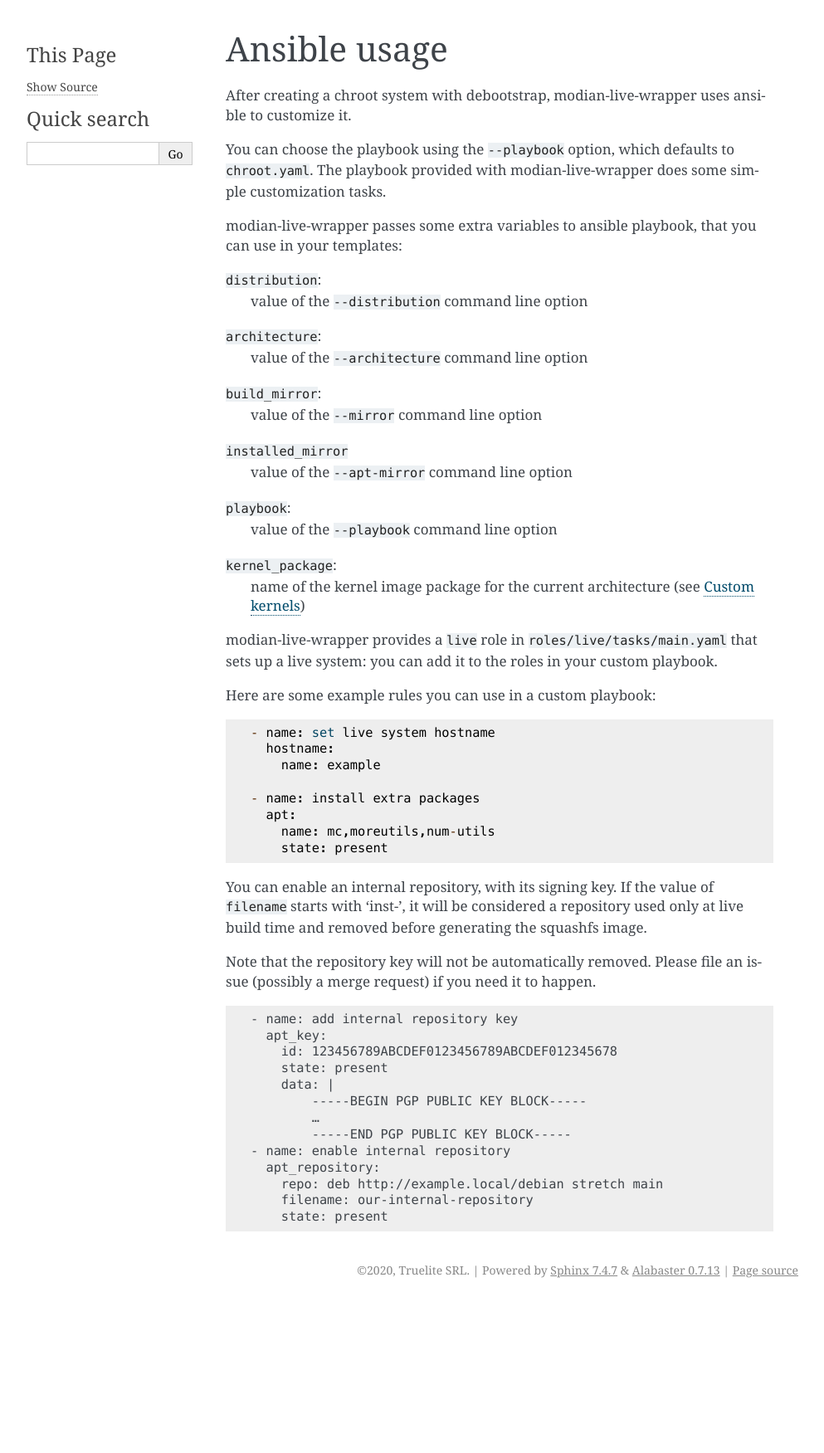
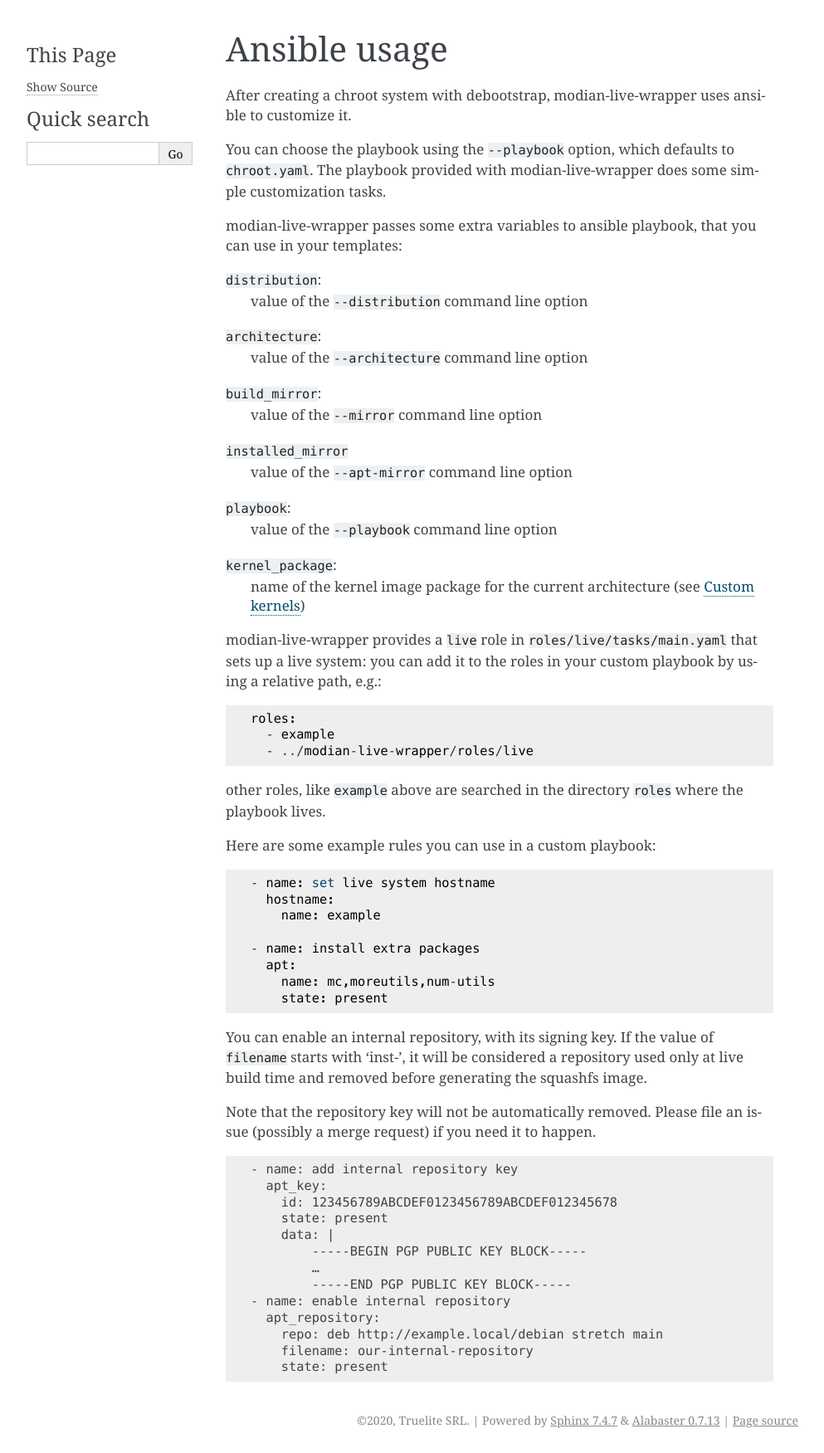
Before and after one commit to Truelite/modian, a Sphinx documentation site: the page built from docs/modian-live-wrapper/ansible.rst, in a window 1280 px wide. Shown: the whole page at 83% size, without its empty margins (148-1141 px from the left). Built offline with Sphinx 7.4.7, drawn with Linux system fonts in a browser that asks for light colours; before the commit the page ends 1570 px from its top, so only the background shows below that.

Commit message:
Document how to add a common modian-live-wrapper role to a playbook

```diff
--- a/docs/modian-live-wrapper/ansible.rst
+++ b/docs/modian-live-wrapper/ansible.rst
@@ -28,7 +28,14 @@ that you can use in your templates:
 
 modian-live-wrapper provides a ``live`` role in
 ``roles/live/tasks/main.yaml`` that sets up a live system: you can add
-it to the roles in your custom playbook.
+it to the roles in your custom playbook by using a relative path, e.g.::
+
+   roles:
+     - example
+     - ../modian-live-wrapper/roles/live
+
+other roles, like ``example`` above are searched in the directory
+``roles`` where the playbook lives.
 
 Here are some example rules you can use in a custom playbook::
 
```
Also changed, not shown: 1 other file.
